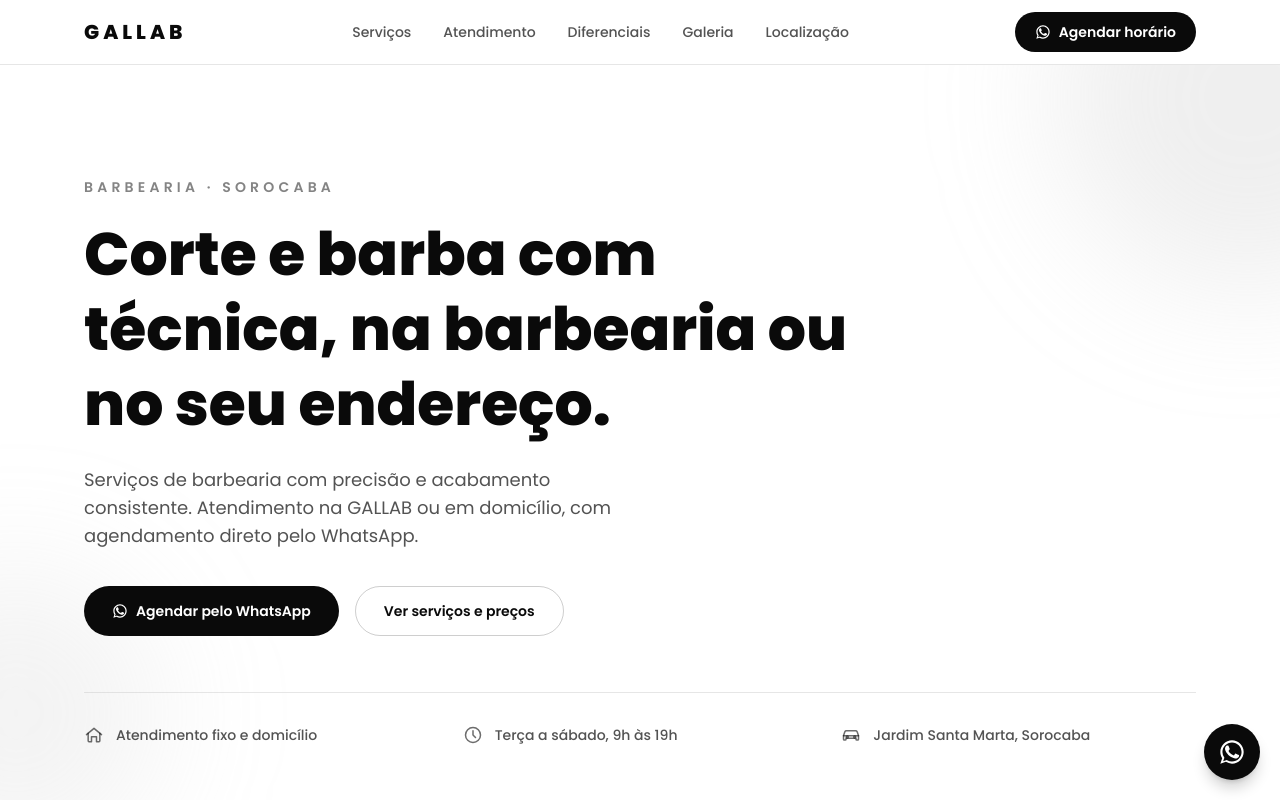
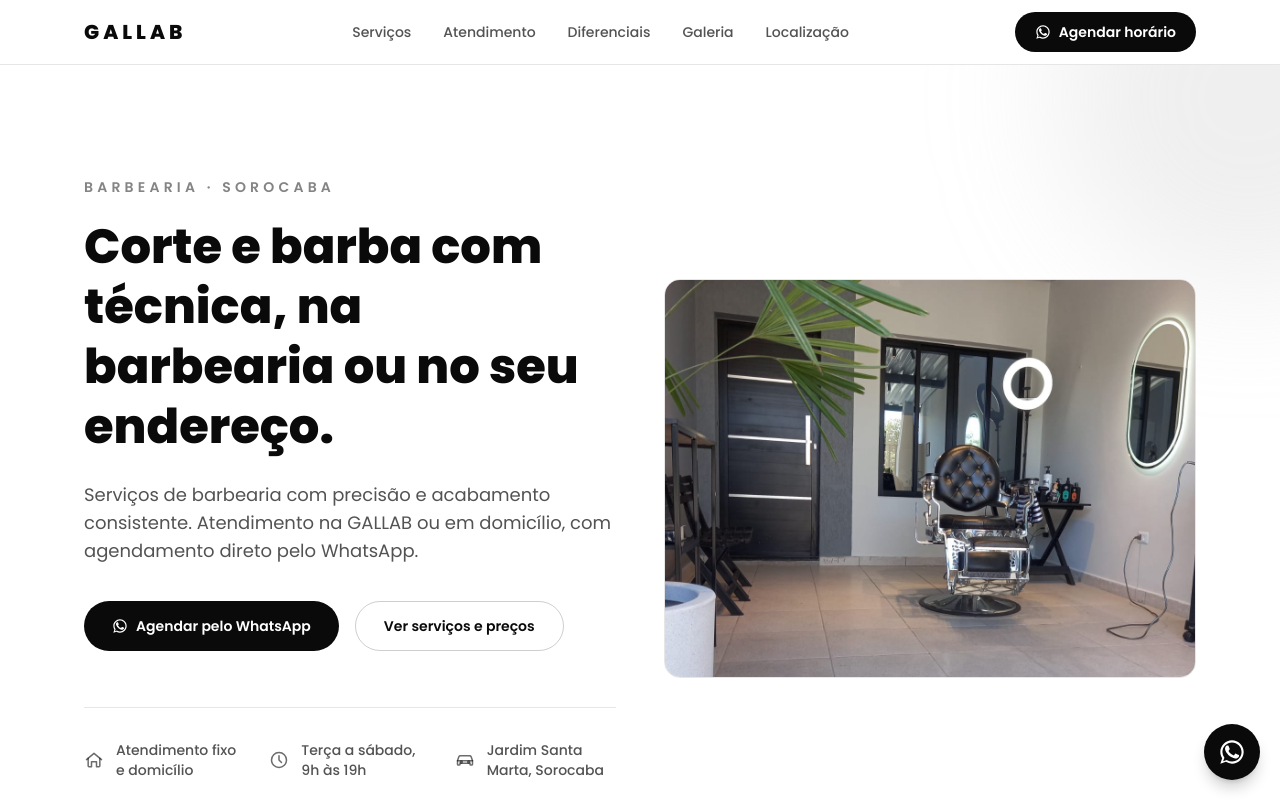
Before and after one commit to LuizDev7727/galab, a Next.js app: page / in a window 1280 px wide. Shown: the top 800 px of the page. Built offline with nearby package versions, Linux system fonts and the light colour scheme.

Commit message:
feat: add hero image with two-column layout

```diff
--- a/src/components/hero.tsx
+++ b/src/components/hero.tsx
@@ -1,3 +1,4 @@
+import Image from "next/image";
 import { whatsappUrl } from "@/lib/site";
 import { CarIcon, ClockIcon, HomeIcon, WhatsAppIcon } from "./icons";
 
@@ -14,28 +15,28 @@
         aria-hidden
         className="pointer-events-none absolute -right-40 -top-40 h-96 w-96 rounded-full bg-silver/25 blur-3xl"
       />
-      <div
-        aria-hidden
-        className="pointer-events-none absolute -left-32 bottom-0 h-72 w-72 rounded-full bg-silver/20 blur-3xl"
-      />
 
-      <div className="relative mx-auto max-w-6xl px-5 py-20 sm:py-28">
+      <div className="relative mx-auto grid max-w-6xl gap-12 px-5 py-20 sm:py-28 lg:grid-cols-2 lg:items-center">
+        <div>
           <p className="text-sm font-semibold uppercase tracking-[0.3em] text-black/50">
             Barbearia · Sorocaba
           </p>
 
-        <h1 className="mt-5 max-w-3xl text-4xl font-extrabold leading-tight text-black sm:text-5xl md:text-6xl">
+          <h1 className="mt-5 text-4xl font-extrabold leading-tight text-black sm:text-5xl">
             Corte e barba com técnica, na barbearia ou no seu endereço.
           </h1>
 
           <p className="mt-6 max-w-xl text-lg text-black/70">
-          Serviços de barbearia com precisão e acabamento consistente. Atendimento
-          na GALLAB ou em domicílio, com agendamento direto pelo WhatsApp.
+            Serviços de barbearia com precisão e acabamento consistente.
+            Atendimento na GALLAB ou em domicílio, com agendamento direto pelo
+            WhatsApp.
           </p>
 
           <div className="mt-9 flex flex-wrap gap-4">
             <a
-            href={whatsappUrl("Olá! Gostaria de agendar um horário na GALLAB.")}
+              href={whatsappUrl(
+                "Olá! Gostaria de agendar um horário na GALLAB.",
+              )}
               target="_blank"
               rel="noopener noreferrer"
               className="flex items-center gap-2 rounded-full bg-black px-7 py-3.5 text-sm font-semibold text-white transition-transform hover:scale-[1.02]"
@@ -60,6 +61,18 @@
             ))}
           </dl>
         </div>
+
+        <div className="aspect-4/3 overflow-hidden rounded-2xl border border-silver/40 sm:aspect-video lg:aspect-[4/3]">
+          <Image
+            src="/fotos/foto-dentro-expandida.jpeg"
+            alt="Espaço da barbearia GALLAB, com cadeira de atendimento e ambiente decorado"
+            width={1600}
+            height={868}
+            priority
+            className="h-full w-full object-cover"
+          />
+        </div>
+      </div>
     </section>
   );
 }
```
Also changed, not shown: src/components/header.tsx (+9 -2 lines), public/fotos/foto-dentro-expandida.jpeg (added). Lines whose indentation alone changed are shown as unchanged.
